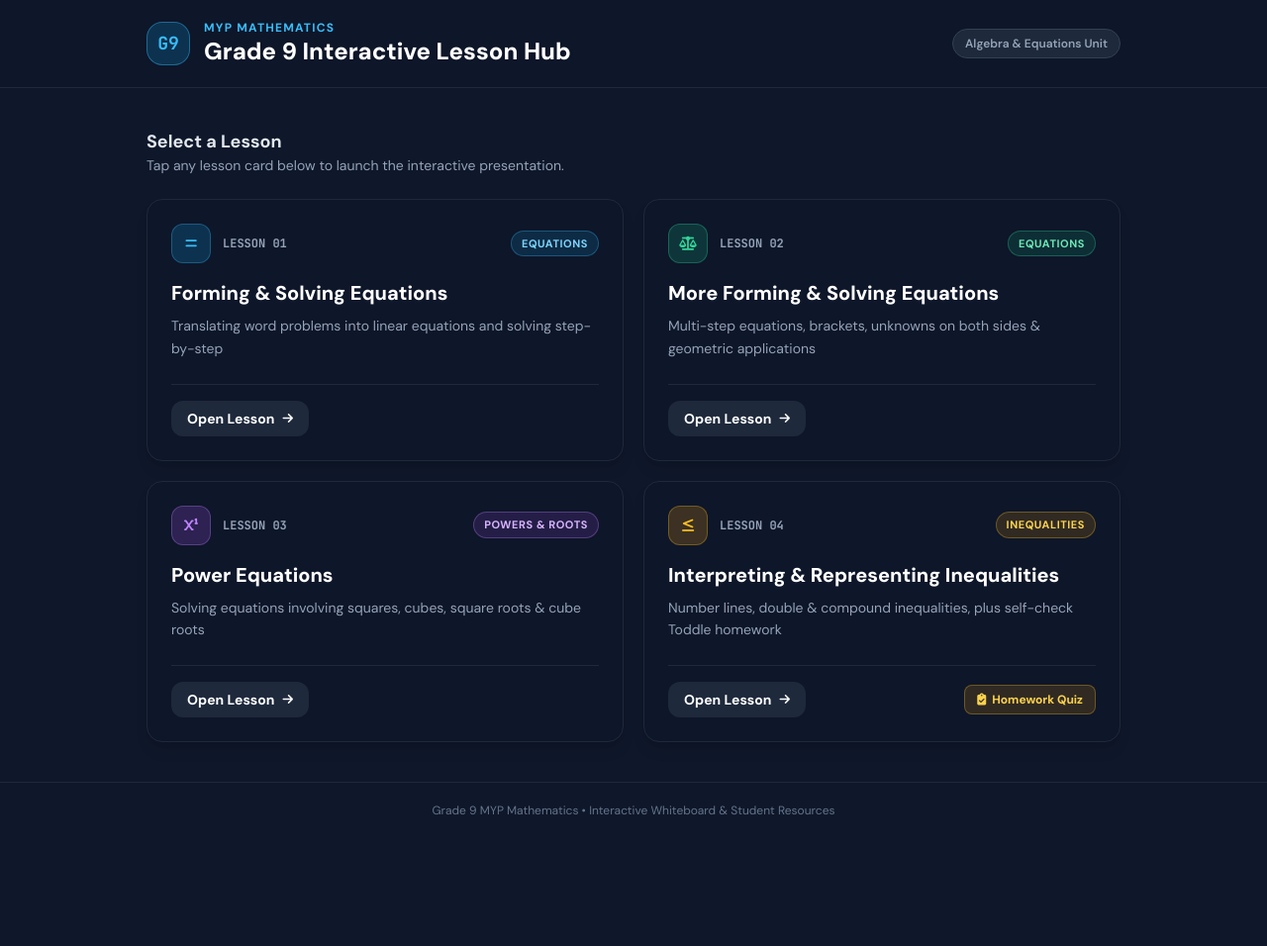
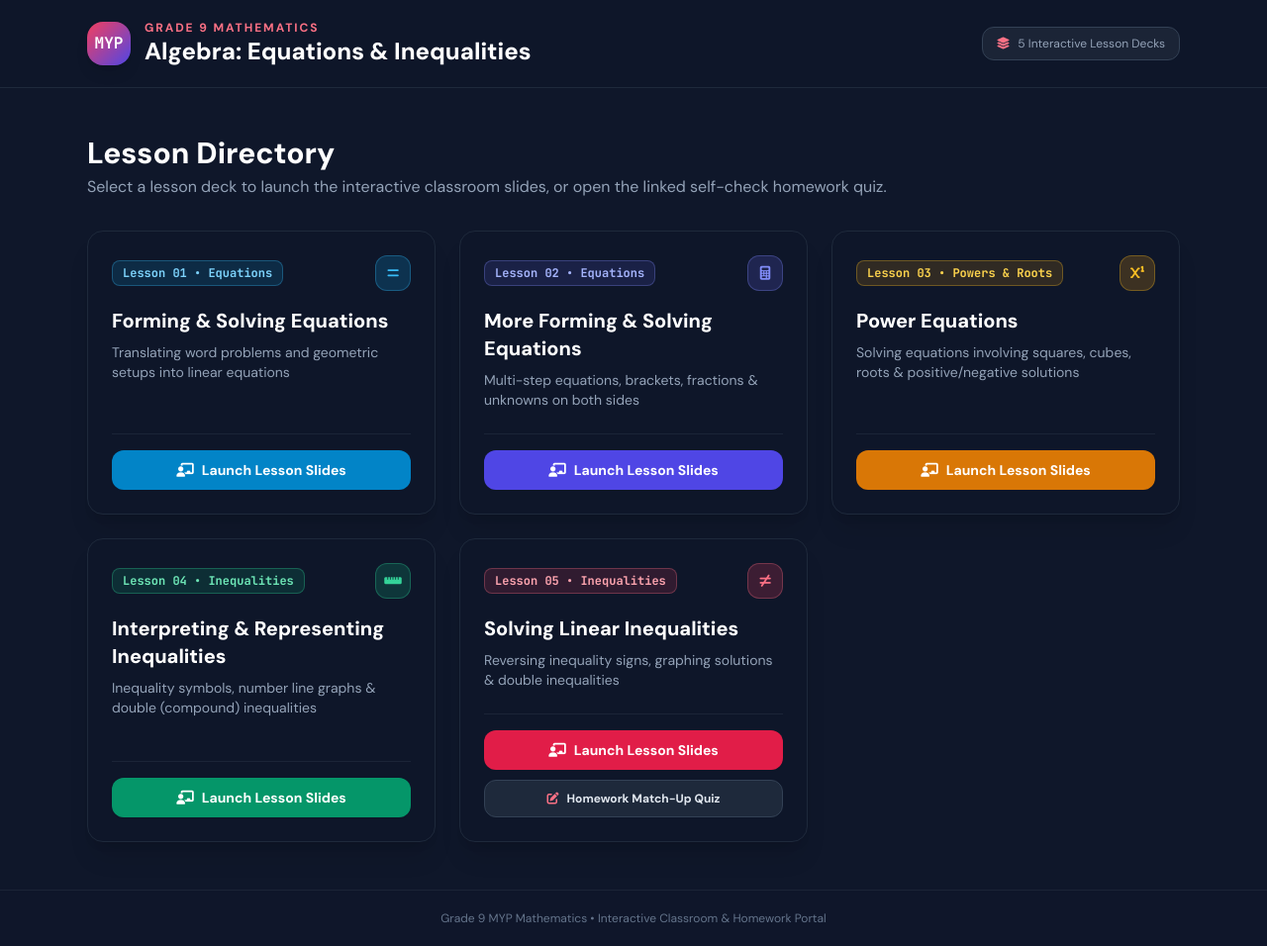
Before and after one commit to ricardo64/Gr9-MYP-Maths, a plain HTML site: page index.html in a window 1280 px wide. Shown: the whole page at 99% size. Before the commit the page ends 847 px from the top, so only its background shows below. Drawn offline with nearby package versions, Linux system fonts and the light colour scheme.

Commit message:
Update index.html

```diff
--- a/index.html
+++ b/index.html
@@ -1,58 +1,62 @@
+
 <!DOCTYPE html>
 <html lang="en">
 <head>
   <meta charset="UTF-8" />
   <meta name="viewport" content="width=device-width, initial-scale=1.0" />
-  <title>Grade 9 MYP Mathematics — Interactive Lessons</title>
+  <title>Grade 9 MYP Mathematics — Interactive Lessons Hub</title>
   <script src="https://cdn.tailwindcss.com"></script>
   <link rel="preconnect" href="https://fonts.googleapis.com" />
   <link rel="preconnect" href="https://fonts.gstatic.com" crossorigin />
-  <link href="https://fonts.googleapis.com/css2?family=DM+Sans:wght@400;500;600;700;800&family=JetBrains+Mono:wght@600;700&display=swap" rel="stylesheet" />
+  <link href="https://fonts.googleapis.com/css2?family=DM+Sans:wght@400;500;600;700;800&family=JetBrains+Mono:wght@500;600;700&display=swap" rel="stylesheet" />
   <link rel="stylesheet" href="https://cdnjs.cloudflare.com/ajax/libs/font-awesome/6.5.1/css/all.min.css" />
   <style>
     body {
       font-family: 'DM Sans', sans-serif;
       background-color: #0f172a;
-      color: #f8fafc;
     }
     .font-math {
       font-family: 'JetBrains Mono', monospace;
     }
   </style>
 </head>
-<body class="min-h-screen flex flex-col justify-between">
+<body class="min-h-screen flex flex-col justify-between text-slate-100">
 
   <!-- Header -->
   <header class="border-b border-slate-800 bg-slate-900/90 backdrop-blur sticky top-0 z-30">
-    <div class="max-w-5xl mx-auto px-5 py-5 flex flex-wrap items-center justify-between gap-4">
+    <div class="max-w-6xl mx-auto px-4 sm:px-6 py-5 flex flex-wrap items-center justify-between gap-4">
       <div class="flex items-center gap-3.5">
-        <div class="w-11 h-11 rounded-2xl bg-sky-500/20 border border-sky-400/40 text-sky-400 flex items-center justify-center font-math font-bold text-lg">
-          G9
+        <div class="w-11 h-11 rounded-2xl bg-gradient-to-br from-rose-500 to-indigo-600 flex items-center justify-center text-white font-math font-extrabold text-base shadow-lg">
+          MYP
         </div>
         <div>
-          <p class="text-xs font-bold uppercase tracking-widest text-sky-400">MYP Mathematics</p>
-          <h1 class="text-xl sm:text-2xl font-extrabold text-white">Grade 9 Interactive Lesson Hub</h1>
+          <p class="text-xs font-bold uppercase tracking-[0.16em] text-rose-400">Grade 9 Mathematics</p>
+          <h1 class="text-xl sm:text-2xl font-extrabold text-white leading-tight">Algebra: Equations &amp; Inequalities</h1>
         </div>
       </div>
-      <span class="text-xs font-semibold text-slate-400 bg-slate-800 border border-slate-700 px-3 py-1.5 rounded-full">
-        Algebra &amp; Equations Unit
-      </span>
+
+      <div class="flex items-center gap-2 text-xs text-slate-400 bg-slate-800/80 border border-slate-700 px-3.5 py-2 rounded-xl">
+        <i class="fa-solid fa-layer-group text-rose-400"></i>
+        <span>5 Interactive Lesson Decks</span>
+      </div>
     </div>
   </header>
 
-  <!-- Main Lesson Grid -->
-  <main class="max-w-5xl w-full mx-auto px-5 py-10 flex-1">
-    <div class="mb-6">
-      <h2 class="text-lg font-bold text-slate-200">Select a Lesson</h2>
-      <p class="text-sm text-slate-400">Tap any lesson card below to launch the interactive presentation.</p>
+  <!-- Main Content -->
+  <main class="flex-1 max-w-6xl w-full mx-auto px-4 sm:px-6 py-8 sm:py-12">
+    <div class="mb-8">
+      <h2 class="text-2xl sm:text-3xl font-extrabold text-white">Lesson Directory</h2>
+      <p class="text-slate-400 text-sm sm:text-base mt-1">
+        Select a lesson deck to launch the interactive classroom slides, or open the linked self-check homework quiz.
+      </p>
     </div>
 
-    <div id="lessons-grid" class="grid grid-cols-1 md:grid-cols-2 gap-5"></div>
+    <div id="lessons-grid" class="grid grid-cols-1 md:grid-cols-2 lg:grid-cols-3 gap-6"></div>
   </main>
 
   <!-- Footer -->
-  <footer class="border-t border-slate-800 text-slate-500 text-xs py-5 px-5 text-center">
-    Grade 9 MYP Mathematics • Interactive Whiteboard &amp; Student Resources
+  <footer class="border-t border-slate-800/80 bg-slate-900/60 py-5 px-4 sm:px-6 text-center text-xs text-slate-500">
+    Grade 9 MYP Mathematics • Interactive Classroom &amp; Homework Portal
   </footer>
 
   <script>
@@ -60,7 +64,7 @@
       {
         number: "01",
         title: "Forming & Solving Equations",
-        subtitle: "Translating word problems into linear equations and solving step-by-step",
+        subtitle: "Translating word problems and geometric setups into linear equations",
         folder: "./Forming-Solving-Equations/",
         tag: "Equations",
         icon: "fa-equals",
@@ -69,91 +73,115 @@
       {
         number: "02",
         title: "More Forming & Solving Equations",
-        subtitle: "Multi-step equations, brackets, unknowns on both sides & geometric applications",
+        subtitle: "Multi-step equations, brackets, fractions & unknowns on both sides",
         folder: "./More-Forming-Solving-Equations/",
         tag: "Equations",
-        icon: "fa-scale-balanced",
-        accent: "emerald"
+        icon: "fa-calculator",
+        accent: "indigo"
       },
       {
         number: "03",
         title: "Power Equations",
-        subtitle: "Solving equations involving squares, cubes, square roots & cube roots",
+        subtitle: "Solving equations involving squares, cubes, roots & positive/negative solutions",
         folder: "./Power-Equations/",
         tag: "Powers & Roots",
         icon: "fa-superscript",
-        accent: "purple"
+        accent: "amber"
       },
       {
         number: "04",
         title: "Interpreting & Representing Inequalities",
-        subtitle: "Number lines, double & compound inequalities, plus self-check Toddle homework",
+        subtitle: "Inequality symbols, number line graphs & double (compound) inequalities",
         folder: "./Interpreting-Inequalities/",
-        homework: "./Interpreting-Inequalities/homework.html",
         tag: "Inequalities",
-        icon: "fa-less-than-equal",
-        accent: "amber"
+        icon: "fa-ruler-horizontal",
+        accent: "emerald"
+      },
+      {
+        number: "05",
+        title: "Solving Linear Inequalities",
+        subtitle: "Reversing inequality signs, graphing solutions & double inequalities",
+        folder: "./Solving-Inequalities/",
+        homework: "./Solving-Inequalities/04_homework-inequalities.html",
+        tag: "Inequalities",
+        icon: "fa-not-equal",
+        accent: "rose"
       }
     ];
 
     const accentStyles = {
       sky: {
         badge: "bg-sky-500/15 text-sky-300 border-sky-400/30",
-        iconBox: "bg-sky-500/20 text-sky-400 border-sky-400/30",
-        hover: "hover:border-sky-400/60"
+        iconBg: "bg-sky-500/20 text-sky-400 border-sky-400/30",
+        btn: "bg-sky-600 hover:bg-sky-500 text-white",
+        borderHover: "hover:border-sky-500/50"
+      },
+      indigo: {
+        badge: "bg-indigo-500/15 text-indigo-300 border-indigo-400/30",
+        iconBg: "bg-indigo-500/20 text-indigo-400 border-indigo-400/30",
+        btn: "bg-indigo-600 hover:bg-indigo-500 text-white",
+        borderHover: "hover:border-indigo-500/50"
+      },
+      amber: {
+        badge: "bg-amber-500/15 text-amber-300 border-amber-400/30",
+        iconBg: "bg-amber-500/20 text-amber-400 border-amber-400/30",
+        btn: "bg-amber-600 hover:bg-amber-500 text-white",
+        borderHover: "hover:border-amber-500/50"
       },
       emerald: {
         badge: "bg-emerald-500/15 text-emerald-300 border-emerald-400/30",
-        iconBox: "bg-emerald-500/20 text-emerald-400 border-emerald-400/30",
-        hover: "hover:border-emerald-400/60"
+        iconBg: "bg-emerald-500/20 text-emerald-400 border-emerald-400/30",
+        btn: "bg-emerald-600 hover:bg-emerald-500 text-white",
+        borderHover: "hover:border-emerald-500/50"
       },
-      purple: {
-        badge: "bg-purple-500/15 text-purple-300 border-purple-400/30",
-        iconBox: "bg-purple-500/20 text-purple-400 border-purple-400/30",
-        hover: "hover:border-purple-400/60"
-      },
-      amber: {
-        badge: "bg-amber-500/15 text-amber-300 border-amber-400/30",
-        iconBox: "bg-amber-500/20 text-amber-400 border-amber-400/30",
-        hover: "hover:border-amber-400/60"
+      rose: {
+        badge: "bg-rose-500/15 text-rose-300 border-rose-400/30",
+        iconBg: "bg-rose-500/20 text-rose-400 border-rose-400/30",
+        btn: "bg-rose-600 hover:bg-rose-500 text-white",
+        borderHover: "hover:border-rose-500/50"
       }
     };
 
     const grid = document.getElementById("lessons-grid");
-    grid.innerHTML = lessons.map(lesson => {
-      const st = accentStyles[lesson.accent] || accentStyles.sky;
-      const hwLink = lesson.homework
-        ? `<a href="${lesson.homework}" class="inline-flex items-center gap-1.5 text-xs font-bold text-amber-300 hover:text-amber-200 bg-amber-500/15 border border-amber-400/30 px-3 py-1.5 rounded-lg transition">
-             <i class="fa-solid fa-clipboard-check"></i> Homework Quiz
+    grid.innerHTML = lessons.map((lesson) => {
+      const st = accentStyles[lesson.accent] || accentStyles.rose;
+      const homeworkButton = lesson.homework
+        ? `<a href="${lesson.homework}" target="_blank" rel="noopener"
+              class="w-full py-2.5 px-4 rounded-xl text-xs font-bold bg-slate-800 hover:bg-slate-700 text-slate-200 border border-slate-700 transition flex items-center justify-center gap-2">
+             <i class="fa-solid fa-pen-to-square text-rose-400"></i>
+             <span>Homework Match-Up Quiz</span>
            </a>`
         : "";
 
       return `
-        <div class="bg-slate-900/90 border border-slate-800 ${st.hover} rounded-2xl p-6 flex flex-col justify-between transition shadow-lg">
+        <article class="bg-slate-900/90 border border-slate-800 ${st.borderHover} rounded-2xl p-6 flex flex-col justify-between shadow-xl transition duration-200">
           <div>
-            <div class="flex items-center justify-between gap-3 mb-4">
-              <div class="flex items-center gap-3">
-                <div class="w-10 h-10 rounded-xl border ${st.iconBox} flex items-center justify-center text-sm">
-                  <i class="fa-solid ${lesson.icon}"></i>
-                </div>
-                <span class="font-math text-xs font-bold text-slate-400">LESSON ${lesson.number}</span>
+            <div class="flex items-center justify-between gap-2 mb-4">
+              <span class="font-math text-xs font-bold px-2.5 py-1 rounded-lg border ${st.badge}">
+                Lesson ${lesson.number} • ${lesson.tag}
+              </span>
+              <div class="w-9 h-9 rounded-xl border ${st.iconBg} flex items-center justify-center text-sm">
+                <i class="fa-solid ${lesson.icon}"></i>
               </div>
-              <span class="text-[11px] font-bold uppercase tracking-wider px-2.5 py-1 rounded-full border ${st.badge}">
-                ${lesson.tag}
-              </span>
             </div>
 
-            <h3 class="text-xl font-extrabold text-white mb-2">${lesson.title}</h3>
-            <p class="text-sm text-slate-400 leading-relaxed mb-6">${lesson.subtitle}</p>
+            <h3 class="text-lg sm:text-xl font-extrabold text-white leading-snug">
+              ${lesson.title}
+            </h3>
+            <p class="text-slate-400 text-xs sm:text-sm mt-2 leading-relaxed">
+              ${lesson.subtitle}
+            </p>
           </div>
 
-          <div class="flex flex-wrap items-center justify-between gap-2 pt-4 border-t border-slate-800">
-            <a href="${lesson.folder}" class="inline-flex items-center gap-2 text-sm font-bold text-white bg-slate-800 hover:bg-slate-700 px-4 py-2 rounded-xl transition">
-              <span>Open Lesson</span> <i class="fa-solid fa-arrow-right text-xs"></i>
+          <div class="mt-6 pt-4 border-t border-slate-800/80 space-y-2.5">
+            <a href="${lesson.folder}"
+               class="w-full py-2.5 px-4 rounded-xl text-xs sm:text-sm font-bold ${st.btn} transition flex items-center justify-center gap-2 shadow-sm">
+              <i class="fa-solid fa-chalkboard-user"></i>
+              <span>Launch Lesson Slides</span>
             </a>
-            ${hwLink}
+            ${homeworkButton}
           </div>
-        </div>
+        </article>
       `;
     }).join("");
   </script>
```
